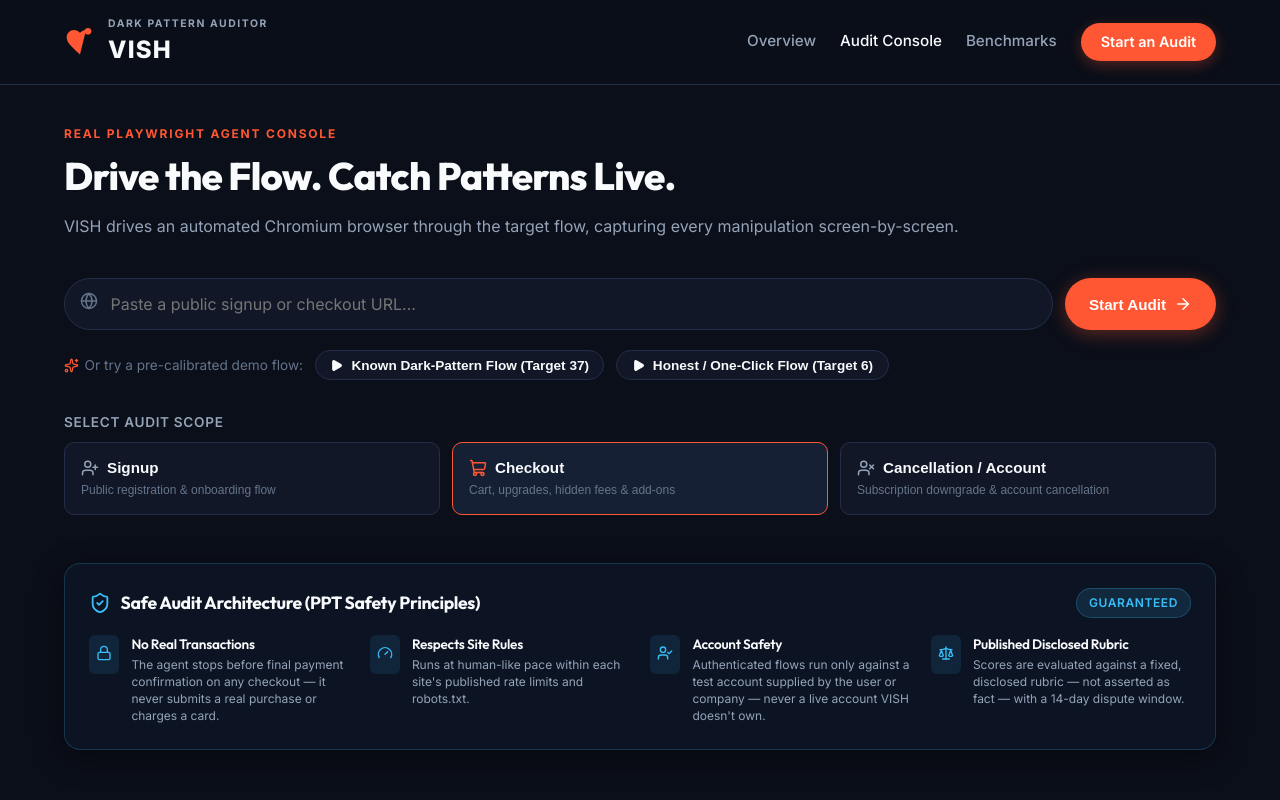
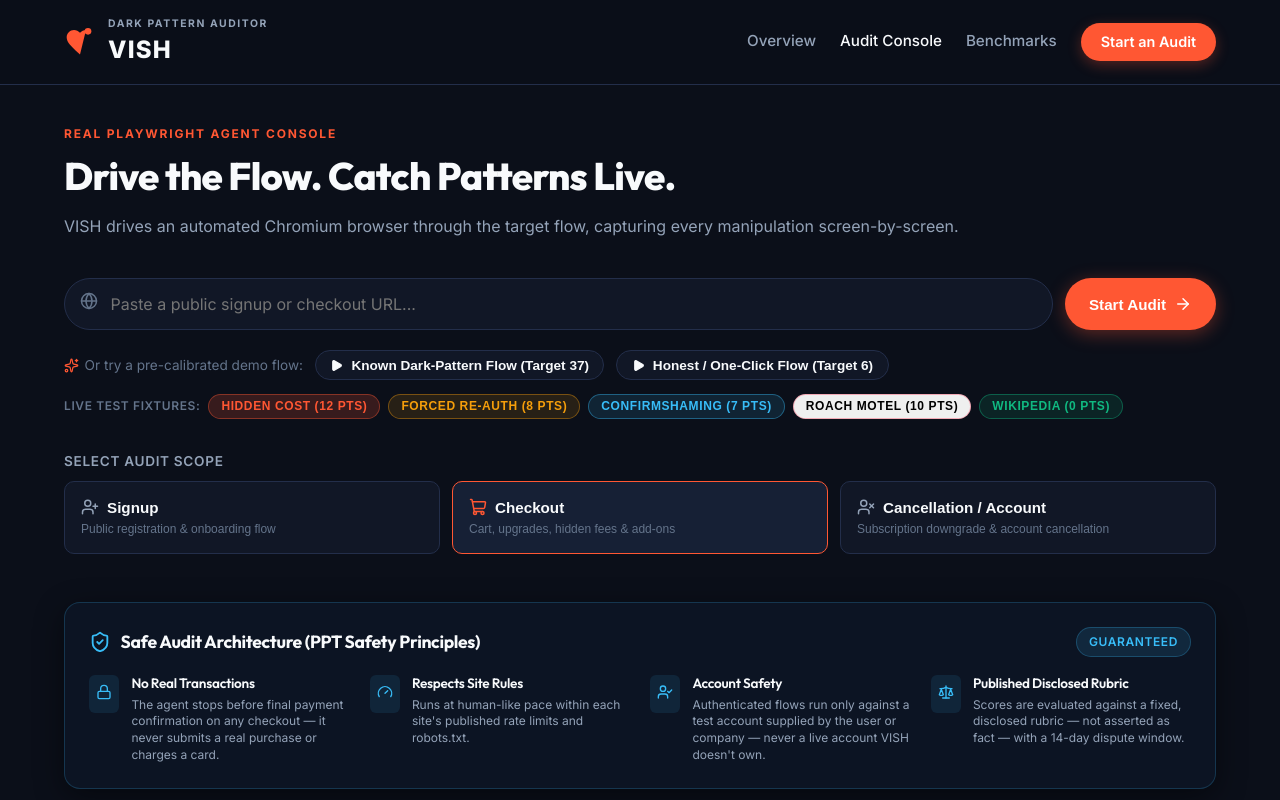
Before and after one commit to Utkarshsingh0312/VISH-Dark-Pattern-Auditor, a React (Vite) app in the folder frontend/: page /audit in a window 1280 px wide. Shown: the top 800 px of the page. Built offline with nearby package versions, Linux system fonts and the light colour scheme.

Commit message:
feat(demo): harden audit pipeline synchronization and add quick fixture presets

```diff
--- a/frontend/src/components/AuditInput.jsx
+++ b/frontend/src/components/AuditInput.jsx
@@ -76,6 +76,57 @@
           <Play size={13} fill="currentColor" /> Honest / One-Click Flow (Target 6)
         </button>
       </div>
+
+      <div style={{ marginTop: '0.85rem', display: 'flex', alignItems: 'center', gap: '0.5rem', flexWrap: 'wrap' }}>
+        <span style={{ fontSize: '0.75rem', color: 'var(--text-muted)', fontWeight: 600, textTransform: 'uppercase', letterSpacing: '0.05em' }}>
+          Live Test Fixtures:
+        </span>
+        <button
+          type="button"
+          onClick={() => setUrl('http://127.0.0.1:8000/api/mock_sites/hidden_cost_test.html')}
+          className="badge badge-coral"
+          style={{ cursor: 'pointer', border: '1px solid rgba(255, 87, 51, 0.4)', background: 'var(--accent-coral-glow)' }}
+          title="Audit Hidden Cost ($4.99 fee at review)"
+        >
+          Hidden Cost (12 pts)
+        </button>
+        <button
+          type="button"
+          onClick={() => setUrl('http://127.0.0.1:8000/api/mock_sites/forced_reauth_test.html')}
+          className="badge badge-amber"
+          style={{ cursor: 'pointer', border: '1px solid rgba(245, 158, 11, 0.4)' }}
+          title="Audit Forced Re-auth (Password re-entry after total)"
+        >
+          Forced Re-auth (8 pts)
+        </button>
+        <button
+          type="button"
+          onClick={() => setUrl('http://127.0.0.1:8000/api/mock_sites/confirmshaming_test.html')}
+          className="badge badge-blue"
+          style={{ cursor: 'pointer', border: '1px solid rgba(56, 189, 248, 0.4)' }}
+          title="Audit Confirmshaming (Coercive decline language)"
+        >
+          Confirmshaming (7 pts)
+        </button>
+        <button
+          type="button"
+          onClick={() => setUrl('http://127.0.0.1:8000/api/mock_sites/roach_motel_test.html')}
+          className="badge badge-rose"
+          style={{ cursor: 'pointer', border: '1px solid rgba(244, 63, 94, 0.4)' }}
+          title="Audit Roach Motel (1-click signup vs phone/mail cancel)"
+        >
+          Roach Motel (10 pts)
+        </button>
+        <button
+          type="button"
+          onClick={() => setUrl('https://www.wikipedia.org')}
+          className="badge badge-emerald"
+          style={{ cursor: 'pointer', border: '1px solid rgba(16, 185, 129, 0.4)' }}
+          title="Audit Clean Site Flow (Wikipedia)"
+        >
+          Wikipedia (0 pts)
+        </button>
+      </div>
     </div>
   );
 }
```
Also changed, not shown: 2 other files (tests, documents, lock files or other folders).
